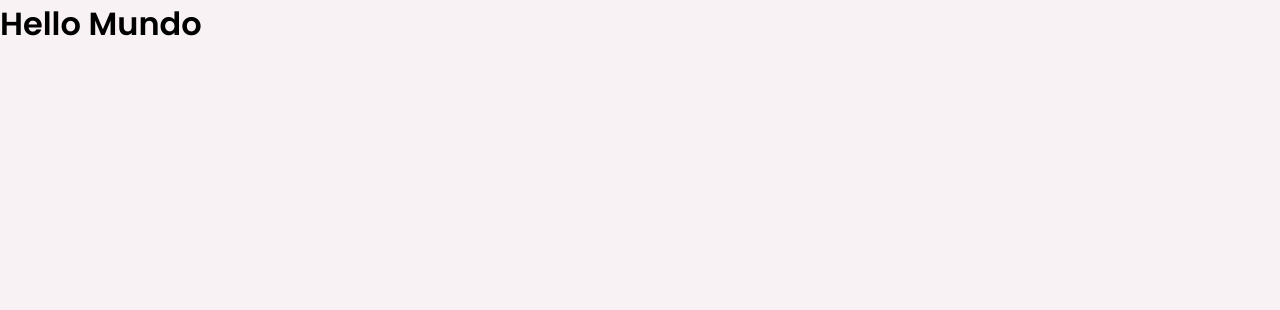
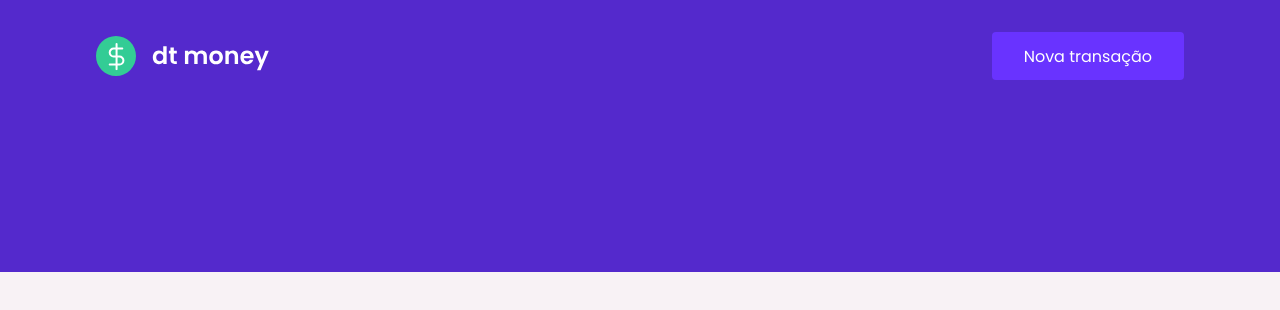
Before and after one commit to davim5/dtmoney-React, a React (Create React App) app: page / in a window 1280 px wide. Shown: the top 310 px of the page. Built offline with nearby package versions, Linux system fonts and the light colour scheme.

Commit message:
04-Component-Header

```diff
--- a/src/App.tsx
+++ b/src/App.tsx
@@ -1,10 +1,11 @@
 import { GlobalStyle } from './styles/global'
+import { Header } from './components/Header';
 
 export function App() {
   return (
-    <div className="App">
-      <h1>Hello Mundo</h1>
+    <>
+      <Header/>
       <GlobalStyle/>
-    </div>
+    </>
   );
 }
--- /dev/null
+++ b/src/components/Header/index.tsx
@@ -0,0 +1,15 @@
+import logoImg from '../../assets/logo.svg'
+import { Container, Content } from './styles'
+
+export function Header(){
+    return(
+        <Container>
+            <Content>
+                <img src={logoImg} alt="dt money" />
+                <button type="button">
+                    Nova transação
+                </button>
+            </Content>
+        </Container>
+    )
+};
--- /dev/null
+++ b/src/components/Header/styles.ts
@@ -0,0 +1,31 @@
+import styled from 'styled-components';
+
+export const Container = styled.header`
+    background: var(--blue);
+
+`
+export const Content = styled.div`
+    max-width: 1120px;
+    margin: 0 auto;
+
+    padding: 2rem 1rem 12rem;
+    display:flex;
+    align-items:center;
+    justify-content:space-between;
+
+    button{
+        font-size:1rem;
+        color: #fff;
+        background: var(--blue-light);
+        border: 0;
+        padding: 0 2rem;
+        border-radius: 0.25rem;
+        height: 3rem;
+
+        transition: filter 0.2s;
+
+        &:hover{
+            filter: brightness(0.9);
+        }
+    };
+`;
```
Also changed, not shown: 1 other file (tests, documents, lock files or other folders).
